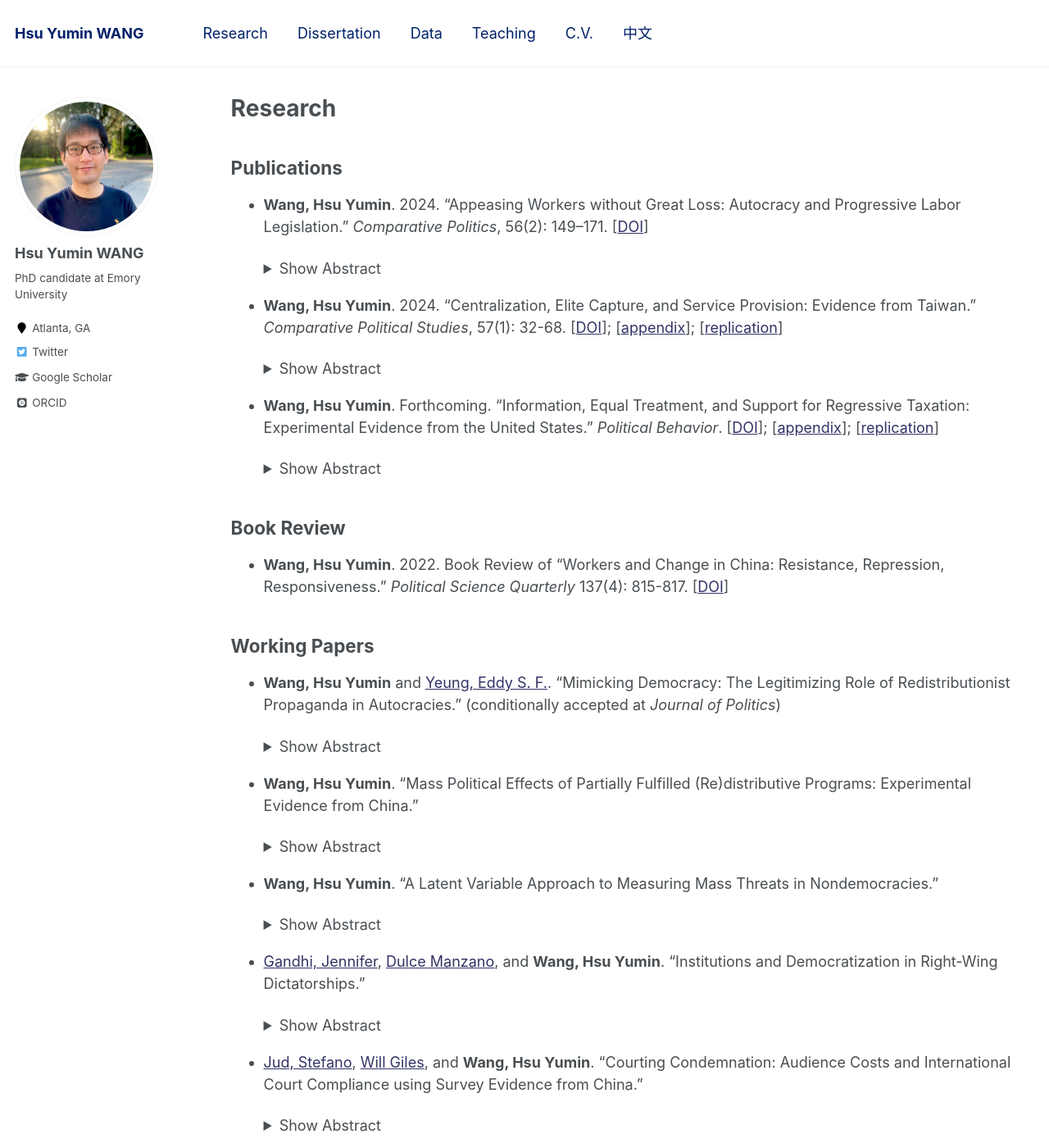
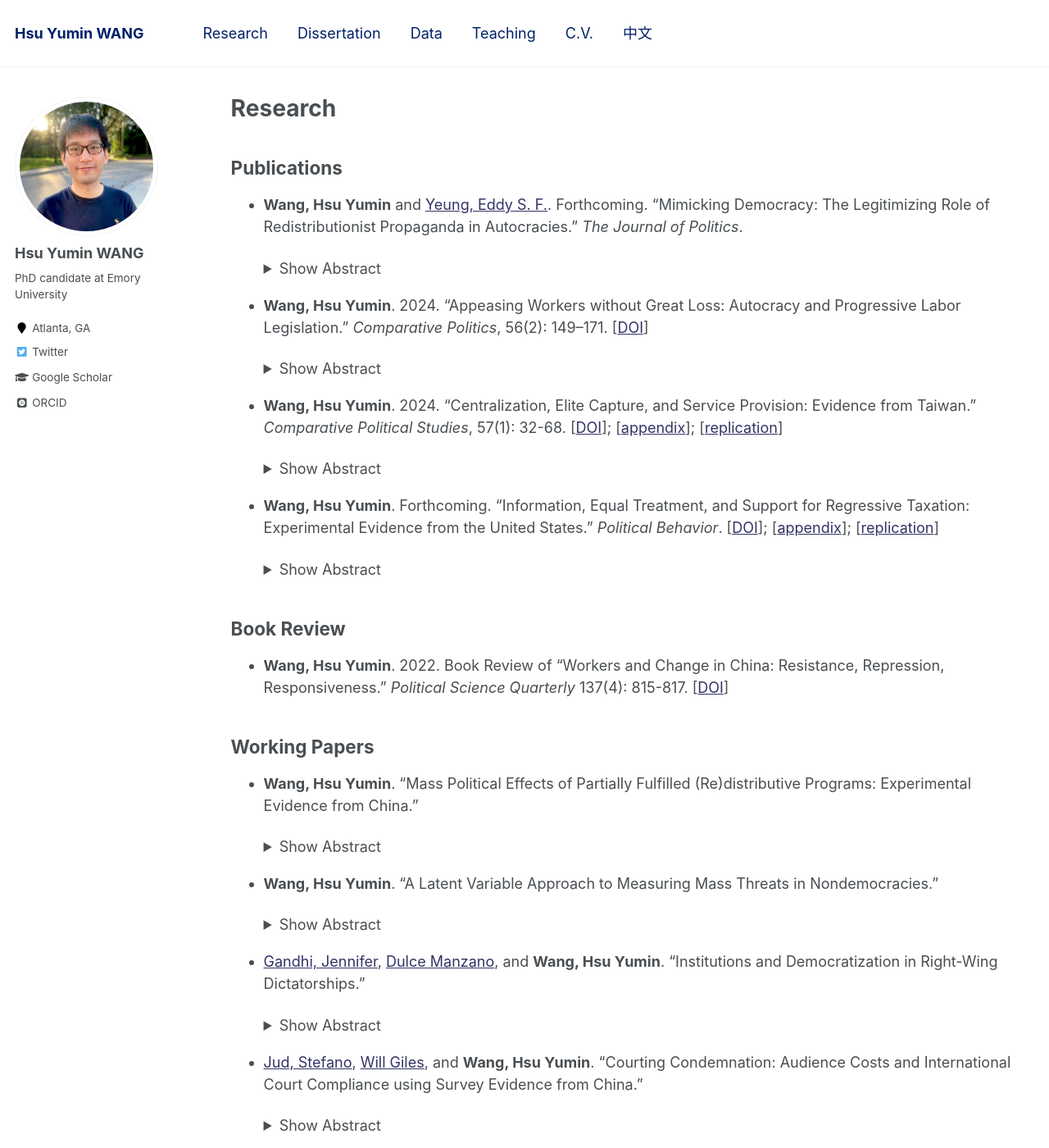
Before and after one commit to hsuyumin/hsuyumin.github.io, a Jekyll site: the page built from _pages/publications.md, in a window 1280 px wide and 1400 px high. Shown: the whole window at 82% size. Built offline with Jekyll 4.4.1, drawn with Linux system fonts in a browser that asks for light colours; some web fonts are replaced; part of the change alters nothing that is shown.

Commit message:
Update publications.md

```diff
--- a/_pages/publications.md
+++ b/_pages/publications.md
@@ -9,6 +9,14 @@ redirect_from:
 ---
 
 ## Publications
+
+* **Wang, Hsu Yumin** and [Yeung, Eddy S. F.](https://eddy-yeung.github.io/). Forthcoming. "Mimicking Democracy: The Legitimizing Role of Redistributionist Propaganda in Autocracies." _The Journal of Politics_.
+
+    <details>
+      <summary>Show Abstract</summary>
+
+      Autocrats often produce and disseminate propaganda to boast about their redistributive efforts. Why is such propaganda so prevalent in autocracies? We propose a novel explanation to account for this phenomenon: redistributionist propaganda helps autocrats create and consolidate a façade of democracy. Our argument is premised on nuanced understandings of democracy among the masses: many citizens do not hold a strict, procedural view of democracy; instead, they often understand democracy through the lens of social equity. Taking advantage of such nuanced understandings of democracy, autocrats can then deploy redistributionist propaganda to manipulate public opinion on how "equity-promoting" - and therefore how "democracy-promoting" - the regime is. To evaluate our argument, we first demonstrate with extensive cross-national survey data that perceived social equity strongly predicts perceived democratic legitimacy among the mass public. We then probe the causal impact of redistributionist propaganda by using an original survey experiment that exploits real-world propaganda material in China, where redistributionist propaganda is widespread under President Xi. This registered report outlines our argument and preregisters our hypotheses, estimation strategies, and inferential rules for the survey experiment. We also discuss the contributions and implications of our study.
+    </details>
 
 * **Wang, Hsu Yumin**. 2024. "Appeasing Workers without Great Loss: Autocracy and Progressive Labor Legislation." _Comparative Politics_, 56(2): 149–171. [[DOI](https://doi.org/10.5129/001041523X16869185707673)]
 
@@ -44,15 +52,6 @@ redirect_from:
 * **Wang, Hsu Yumin**. 2022. Book Review of "Workers and Change in China: Resistance, Repression, Responsiveness." _Political Science Quarterly_ 137(4): 815-817. [[DOI](https://onlinelibrary.wiley.com/doi/10.1002/polq.13415)]
 
 ## Working Papers
-
-* **Wang, Hsu Yumin** and [Yeung, Eddy S. F.](https://eddy-yeung.github.io/). "Mimicking Democracy: The Legitimizing Role of Redistributionist Propaganda in Autocracies." (conditionally accepted at _Journal of Politics_)
-
-    <details>
-      <summary>Show Abstract</summary>
-
-      Autocrats often produce and disseminate propaganda to boast about their redistributive efforts. Why is such propaganda so prevalent in autocracies? We propose a novel explanation to account for this phenomenon: redistributionist propaganda helps autocrats create and consolidate a façade of democracy. Our argument is premised on nuanced understandings of democracy among the masses: many citizens do not hold a strict, procedural view of democracy; instead, they often understand democracy through the lens of social equity. Taking advantage of such nuanced understandings of democracy, autocrats can then deploy redistributionist propaganda to manipulate public opinion on how "equity-promoting" - and therefore how "democracy-promoting" - the regime is. To evaluate our argument, we first demonstrate with extensive cross-national survey data that perceived social equity strongly predicts perceived democratic legitimacy among the mass public. We then probe the causal impact of redistributionist propaganda by using an original survey experiment that exploits real-world propaganda material in China, where redistributionist propaganda is widespread under President Xi. This registered report outlines our argument and preregisters our hypotheses, estimation strategies, and inferential rules for the survey experiment. We also discuss the contributions and implications of our study.
-    </details>
-
 
 * **Wang, Hsu Yumin**. "Mass Political Effects of Partially Fulfilled (Re)distributive Programs: Experimental Evidence from China."
 
```
